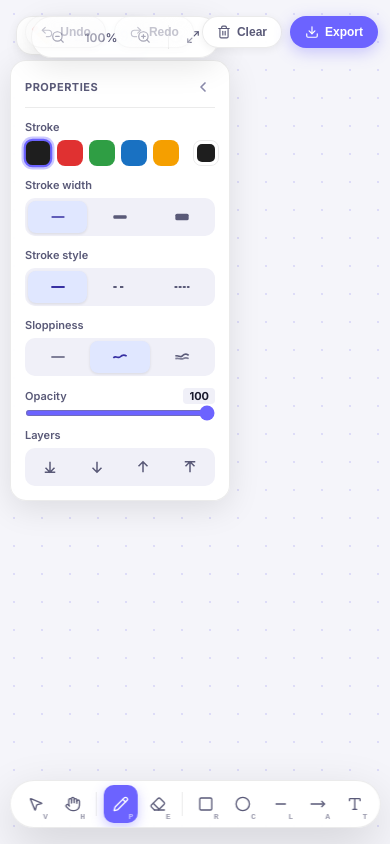
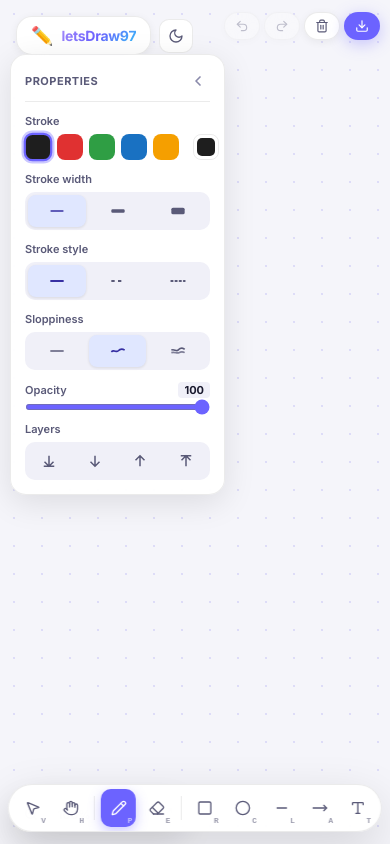
Before and after one commit to MNaushad97/letsDraw97, a React (Vite) app: page / in a window 390 px wide. Built offline with nearby package versions, Linux system fonts and the light colour scheme.

Commit message:
Fix mobile overlapping header controls and add safe-area-inset padding for bottom toolbar

```diff
--- a/index.html
+++ b/index.html
@@ -2,7 +2,7 @@
 <html lang="en">
   <head>
     <meta charset="UTF-8" />
-    <meta name="viewport" content="width=device-width, initial-scale=1.0" />
+    <meta name="viewport" content="width=device-width, initial-scale=1.0, maximum-scale=1.0, user-scalable=no, viewport-fit=cover" />
     <meta name="description" content="letsDraw97 — A powerful canvas drawing app inspired by Excalidraw. Draw freehand, shapes, and more." />
     <link rel="preconnect" href="https://fonts.googleapis.com" />
     <link rel="preconnect" href="https://fonts.gstatic.com" crossorigin />
--- a/src/App.jsx
+++ b/src/App.jsx
@@ -213,7 +213,7 @@ export default function App() {
           title="Undo (Ctrl+Z)"
           style={{ opacity: canUndo ? 1 : 0.35 }}
         >
-          <Undo2 size={14} /> Undo
+          <Undo2 size={14} /> <span className="btn-label">Undo</span>
         </button>
         <button
           id="redo-btn"
@@ -224,7 +224,7 @@ export default function App() {
           title="Redo (Ctrl+Y)"
           style={{ opacity: canRedo ? 1 : 0.35 }}
         >
-          <Redo2 size={14} /> Redo
+          <Redo2 size={14} /> <span className="btn-label">Redo</span>
         </button>
         <button
           id="clear-btn"
@@ -233,7 +233,7 @@ export default function App() {
           aria-label="Clear canvas"
           title="Clear canvas"
         >
-          <Trash2 size={14} /> Clear
+          <Trash2 size={14} /> <span className="btn-label">Clear</span>
         </button>
         <button
           id="download-btn"
@@ -242,7 +242,7 @@ export default function App() {
           aria-label="Download image"
           title="Export as PNG"
         >
-          <Download size={14} /> Export
+          <Download size={14} /> <span className="btn-label">Export</span>
         </button>
       </div>
 
--- a/src/index.css
+++ b/src/index.css
@@ -623,49 +623,66 @@ html, body, #root {
   color: var(--text-primary);
 }
 
-/* Mobile Responsiveness */
+/* Mobile Responsiveness & Safe Area Protection */
 @media (max-width: 768px) {
-  /* Toolbar moves to bottom for thumb reach */
+  /* Main Drawing Toolbar anchored at Bottom Center with safe-area padding */
   .top-bar {
     top: auto;
-    bottom: 16px;
+    bottom: calc(12px + env(safe-area-inset-bottom, 0px));
     left: 50%;
     transform: translateX(-50%);
-    padding: 4px 8px;
-    gap: 4px;
-    max-width: 95vw;
+    padding: 4px 6px;
+    gap: 3px;
+    max-width: 96vw;
     overflow-x: auto;
-    z-index: 150;
+    z-index: 250;
     box-shadow: var(--shadow-lg);
   }
 
-  /* Side panel & collapsed toggle stay top-left */
+  /* Zoom controls placed at Bottom Left with safe-area padding */
+  .bottom-bar {
+    top: auto;
+    right: auto;
+    left: 10px;
+    bottom: calc(12px + env(safe-area-inset-bottom, 0px));
+    z-index: 200;
+    padding: 3px 6px;
+  }
+
+  /* Top Right Actions (Undo, Redo, Clear, Export) */
+  .corner-actions {
+    top: calc(12px + env(safe-area-inset-top, 0px));
+    right: 10px;
+    left: auto;
+    bottom: auto;
+    z-index: 200;
+    gap: 4px;
+  }
+
+  /* Hide long text labels on mobile header action buttons so icons never collide */
+  .corner-actions .btn-label {
+    display: none;
+  }
+
+  .corner-actions .action-btn {
+    padding: 6px 10px;
+    min-width: unset;
+  }
+
+  /* Side panel & Collapsed toggle button top-left below logo */
   .side-panel {
-    top: 60px;
+    top: calc(54px + env(safe-area-inset-top, 0px));
     left: 10px;
-    width: 220px;
+    width: 215px;
     max-height: calc(100vh - 140px);
     overflow-y: auto;
+    z-index: 180;
   }
 
   .side-panel-toggle-collapsed {
-    top: 60px;
+    top: calc(54px + env(safe-area-inset-top, 0px));
     left: 10px;
-  }
-
-  /* Zoom controls move to top left next to logo */
-  .bottom-bar {
-    top: 16px;
-    left: auto;
-    right: 170px;
-    bottom: auto;
-  }
-
-  /* Export / Undo actions stay top right */
-  .corner-actions {
-    top: 16px;
-    right: 12px;
-    bottom: auto;
+    z-index: 180;
   }
 }
 
```
